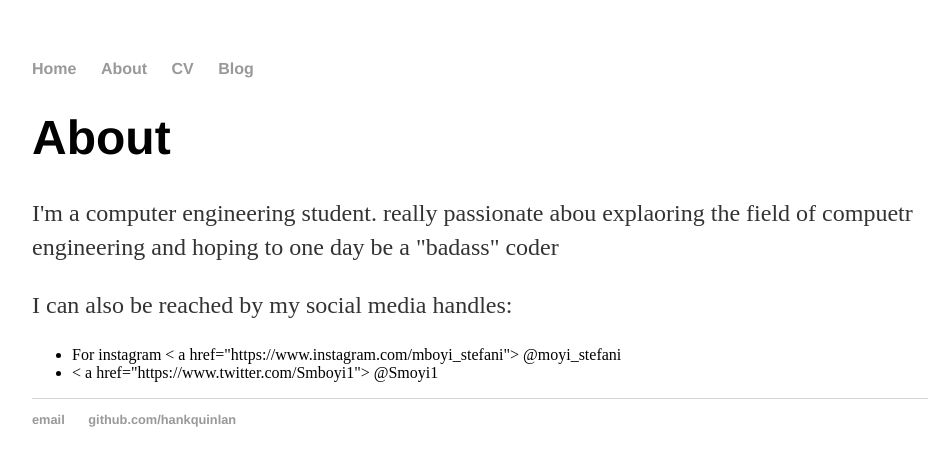
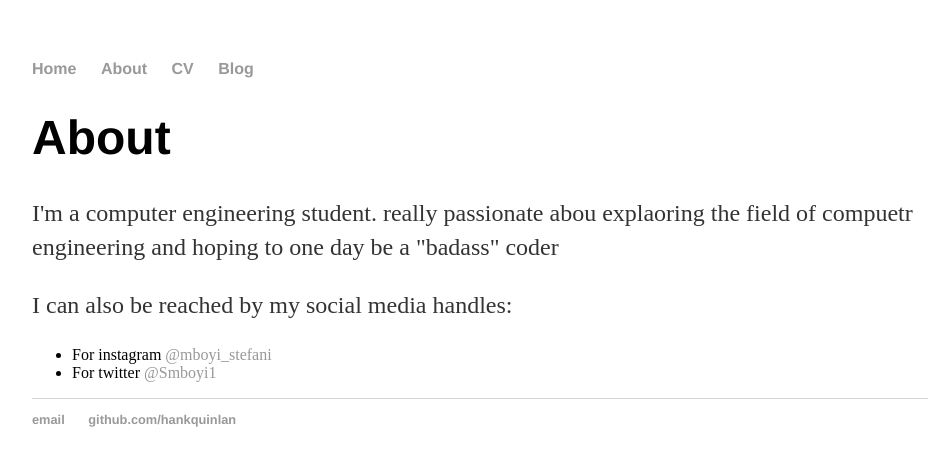
Before and after one commit to steph237/steph237.github.io, a Jekyll site: the page built from about/index.html, in a window 1280 px wide. Shown: the top 466 px of the page, without its empty margins (160-1104 px from the left). Built offline with Jekyll 4.4.1, drawn with Linux system fonts in a browser that asks for light colours.

Commit message:
Update index.html

```diff
--- a/about/index.html
+++ b/about/index.html
@@ -8,7 +8,7 @@ title: Stephanie Nkwatoh
 	<p>I can also be reached by my social media handles:
 		<ul>
 
-			<li>For instagram < a href="https://www.instagram.com/mboyi_stefani"> @moyi_stefani</a> </li>
-			<li>< a href="https://www.twitter.com/Smboyi1"> @Smoyi1</a></li>
+			<li>For instagram <a href="https://www.instagram.com/mboyi_stefani"> @mboyi_stefani</a> </li>
+			<li>For twitter <a href="https://www.twitter.com/Smboyi1"> @Smboyi1</a></li>
 	       </ul>
 </div><!-- /.blurb -->
```
